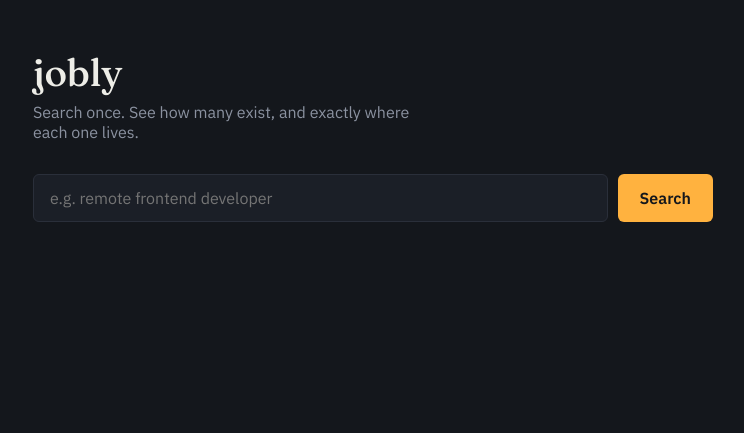
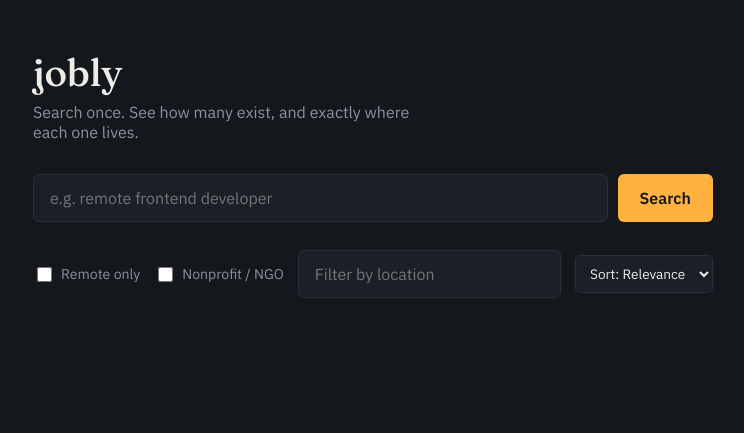
Before and after one commit to olingx/Jobly, a website: page public/index.html in a window 1280 px wide. Shown: the whole page, without its empty margins (267-1011 px from the left). Drawn offline with Linux system fonts and the light colour scheme.

Commit message:
Update index.html

```diff
--- a/public/index.html
+++ b/public/index.html
@@ -80,6 +80,39 @@
     outline: 2px solid var(--accent);
     outline-offset: 2px;
   }
+  .filters {
+    display: flex;
+    flex-wrap: wrap;
+    align-items: center;
+    gap: 14px;
+    margin-bottom: 24px;
+    font-size: 0.88rem;
+    color: var(--muted);
+  }
+  .check {
+    display: flex;
+    align-items: center;
+    gap: 6px;
+    cursor: pointer;
+    user-select: none;
+  }
+  .check input {
+    accent-color: var(--accent);
+    width: 15px;
+    height: 15px;
+  }
+  .loc-input, #sort {
+    background: var(--surface);
+    border: 1px solid var(--border);
+    color: var(--text);
+    font-family: 'IBM Plex Sans', sans-serif;
+    font-size: 0.85rem;
+    padding: 8px 10px;
+    border-radius: 5px;
+    outline: none;
+  }
+  .loc-input { width: 150px; }
+  .loc-input:focus, #sort:focus { border-color: var(--accent); }
   .status {
     color: var(--muted);
     font-family: 'IBM Plex Mono', monospace;
@@ -169,6 +202,17 @@
       <button type="submit" id="btn">Search</button>
     </form>
 
+    <div class="filters">
+      <label class="check"><input type="checkbox" id="remoteOnly" /> Remote only</label>
+      <label class="check"><input type="checkbox" id="nonprofitOnly" /> Nonprofit / NGO</label>
+      <input type="text" id="location" class="loc-input" placeholder="Filter by location" />
+      <select id="sort">
+        <option value="relevance">Sort: Relevance</option>
+        <option value="newest">Sort: Newest</option>
+        <option value="salary">Sort: Salary</option>
+      </select>
+    </div>
+
     <div class="status" id="status"></div>
     <div id="results"></div>
   </div>
@@ -189,8 +233,15 @@
     statusEl.textContent = 'Searching sources…';
     resultsEl.innerHTML = '';
 
+    const params = new URLSearchParams({ q });
+    if (document.getElementById('remoteOnly').checked) params.set('remote', 'true');
+    if (document.getElementById('nonprofitOnly').checked) params.set('nonprofit', 'true');
+    const loc = document.getElementById('location').value.trim();
+    if (loc) params.set('location', loc);
+    params.set('sort', document.getElementById('sort').value);
+
     try {
-      const res = await fetch('/api/search?q=' + encodeURIComponent(q));
+      const res = await fetch('/api/search?' + params.toString());
       const data = await res.json();
       render(data);
     } catch (err) {
@@ -241,7 +292,7 @@
               '<div class="row-title">' + escapeHtml(item.title) + '</div>' +
               '<div class="row-sub">' + escapeHtml(item.company || '') + '</div>' +
             '</div>' +
-            '<div class="row-loc">' + escapeHtml(item.location || '') + '</div>';
+            '<div class="row-loc">' + (item.salary ? '$' + Math.round(item.salary/1000) + 'k · ' : '') + escapeHtml(item.location || '') + '</div>';
           block.appendChild(row);
         });
       }
```
